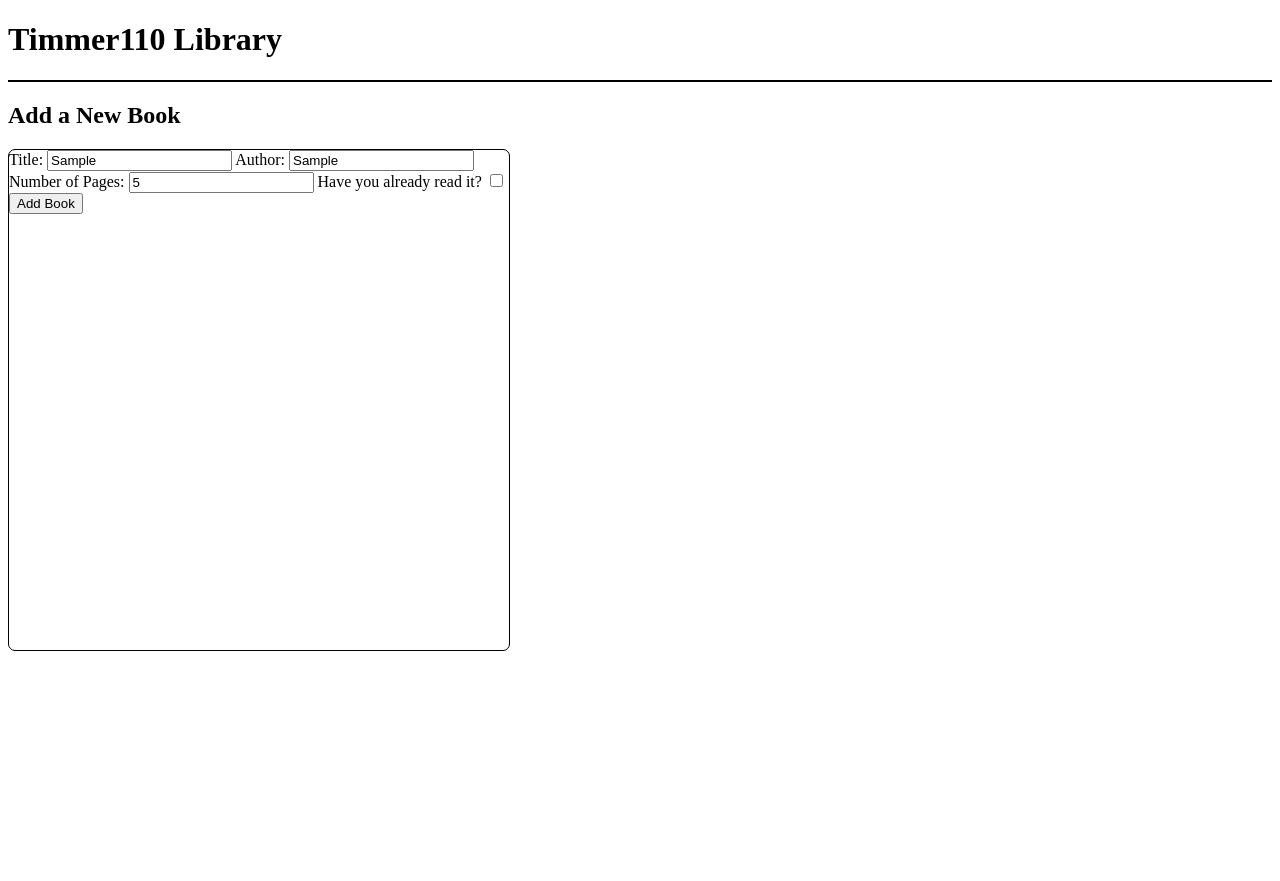
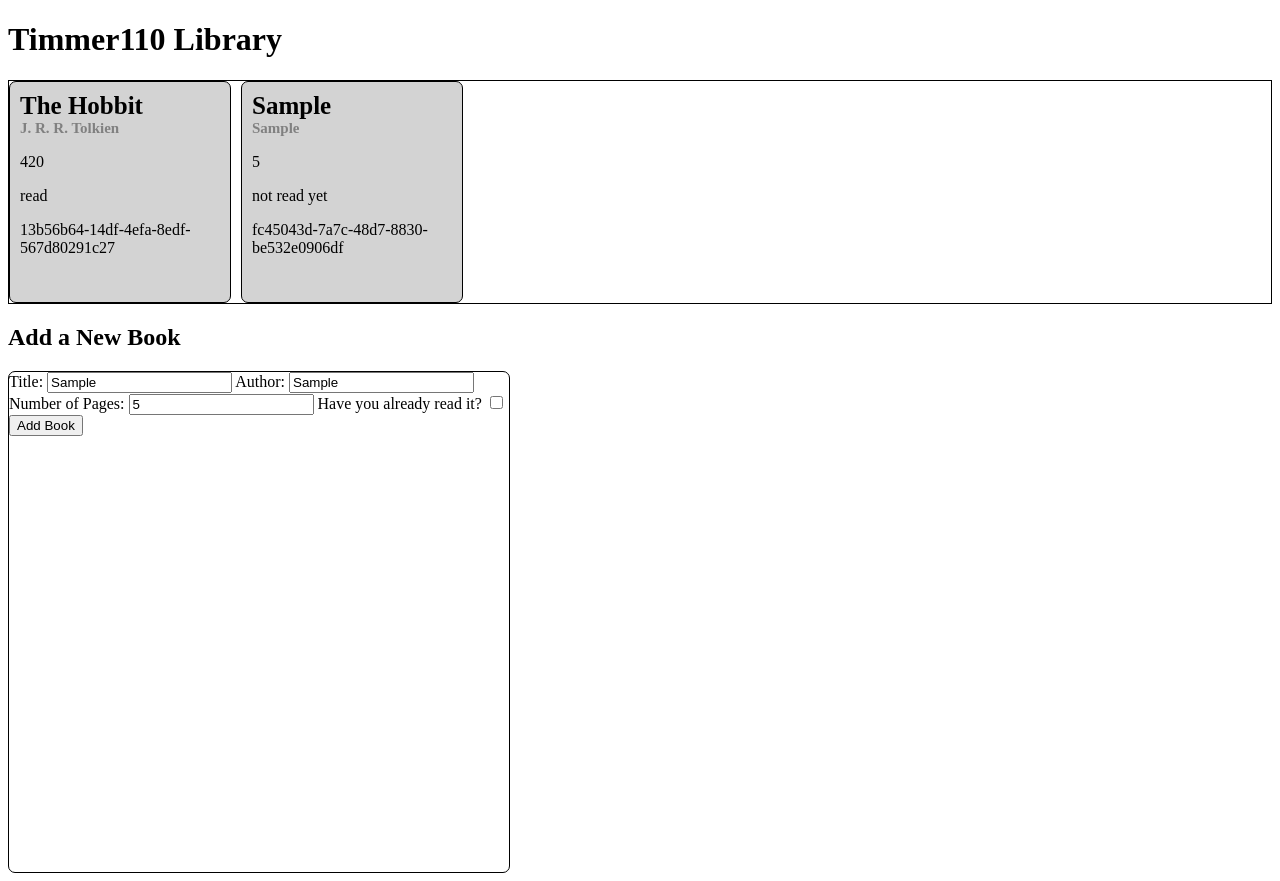
Before and after one commit to Timer110/odin-library, a plain HTML site: page index.html in a window 1280 px wide. Both pictures are taken after typing "Sample", "Sample", "5" into the empty fields and a click on the button "Add Book". Before the commit the page ends 800 px from the top, so only its background shows below. Drawn offline with Linux system fonts and the light colour scheme.

Commit message:
User Inputs Processed, Automatic Display of Books working

```diff
--- a/index.html
+++ b/index.html
@@ -20,7 +20,7 @@
             <input type="number" class="numberInput" id="pages">
             <label for="read">Have you already read it?</label>
             <input type="checkbox" class="checkboxInput" id="read">
-            <input type="button" value="Add Book">
+            <input type="button" value="Add Book" id="addBook">
         </form>
     </div>
     <script src="script.js"></script>
--- a/script.js
+++ b/script.js
@@ -37,22 +37,61 @@ function addBookToLibrary (title, author, pages, read) {
 }
 
 function displayBooks () {
+    bookshelf.innerHTML = "";
+
     for (let i = 0; i < myLibrary.length; i++) {
         let card = document.createElement("div");
         card.setAttribute("class", "card");
-        card.textContent = myLibrary[i].title;
+
+        let h3Title = document.createElement("h3");
+        card.appendChild(h3Title);
+
+        let h4Author = document.createElement("h4");
+        card.appendChild(h4Author);
+
+        let pPages = document.createElement("p");
+        pPages.setAttribute("class", "pCard");
+        card.appendChild(pPages);
+
+        let pRead = document.createElement("p")
+        pRead.setAttribute("class", "pCard")
+        card.appendChild(pRead);
+
+        let pId = document.createElement("p")
+        pId.setAttribute("class", "pCard")
+        card.appendChild(pId);
+
+
+
+        h3Title.textContent = myLibrary[i].title;
+        h4Author.textContent = myLibrary[i].author;
+        pPages.textContent = myLibrary[i].pages;
+        pRead.textContent = myLibrary[i].read;
+        pId.textContent = myLibrary[i].id;
         bookshelf.appendChild(card);
     }
 }
 
+//Eventlisteners
+
+inputButtonAddBook.addEventListener("click", function () {
+    let tempTitle = inputTitle.value;
+    let tempAuthor = inputAuthor.value;
+    let tempPages = inputPages.value;
+    let tempRead = inputRead.checked;
+
+    addBookToLibrary(tempTitle, tempAuthor, tempPages, tempRead);
+    displayBooks();
+} );
+
 
 // Operands
 
-displayBooks();
 
 
 // Debug
 addBookToLibrary("The Hobbit", "J. R. R. Tolkien", 420, true);
-addBookToLibrary("Homework", "Me", 24, false);
-addBookToLibrary("Prüfungsamt", "IU University", 23, true);
+// addBookToLibrary("Homework", "Me", 24, false);
+// addBookToLibrary("Prüfungsamt", "IU University", 23, true);
+displayBooks();
 console.log(myLibrary);
--- a/style.css
+++ b/style.css
@@ -1,3 +1,17 @@
+h3 {
+    color: black;
+    font-size: 25px;
+    margin: 0;
+
+}
+
+h4 {
+    color: gray;
+    font-size: 15px;
+    margin: 0;
+}
+
+
 .card {
     height: 200px;
     width: 200px;
@@ -5,12 +19,17 @@
     background-color: lightgray;
     border: 1px solid black;
     border-radius: 7px;
+
+}
+.pCard {
+
 }
 .bookshelf{
     border: 1px solid black;
     display: flex;
     gap: 10px;
 }
+
 .newBookFormular {
     height: 500px;
     width: 500px;
```
